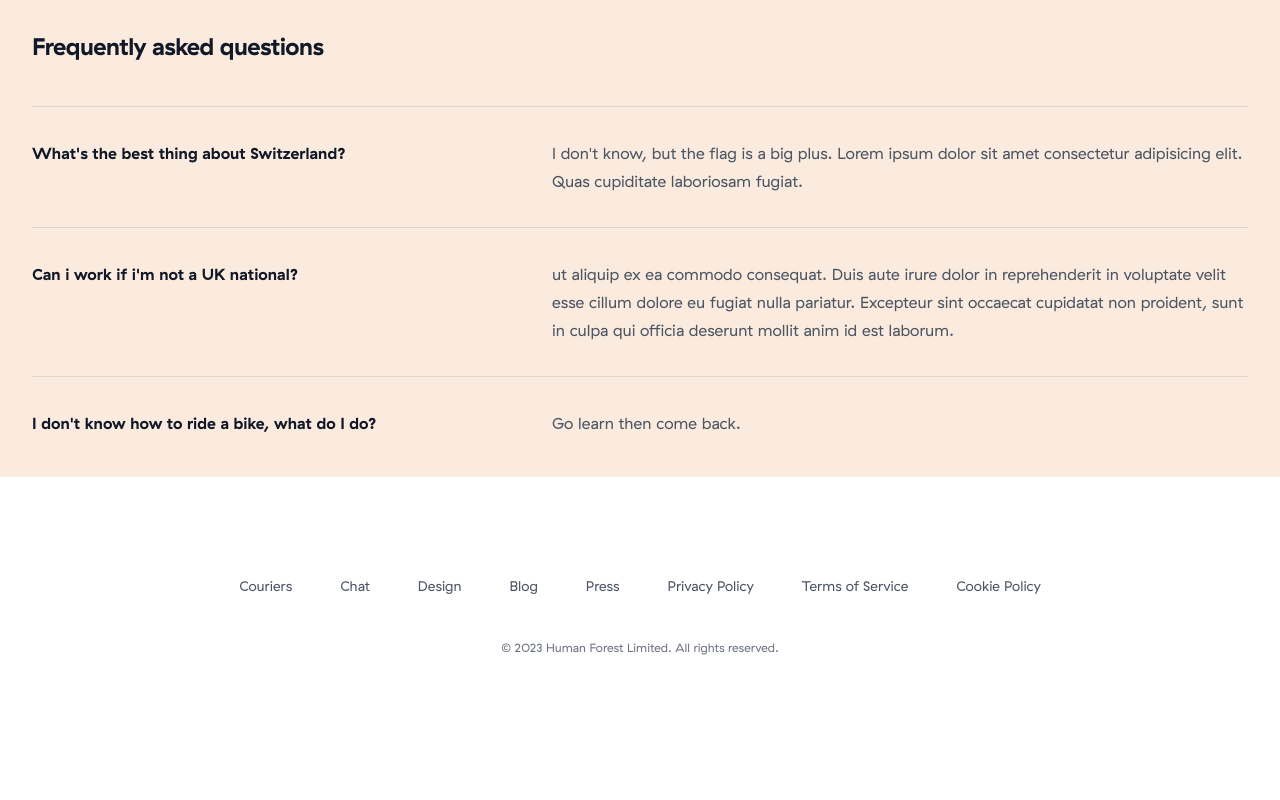
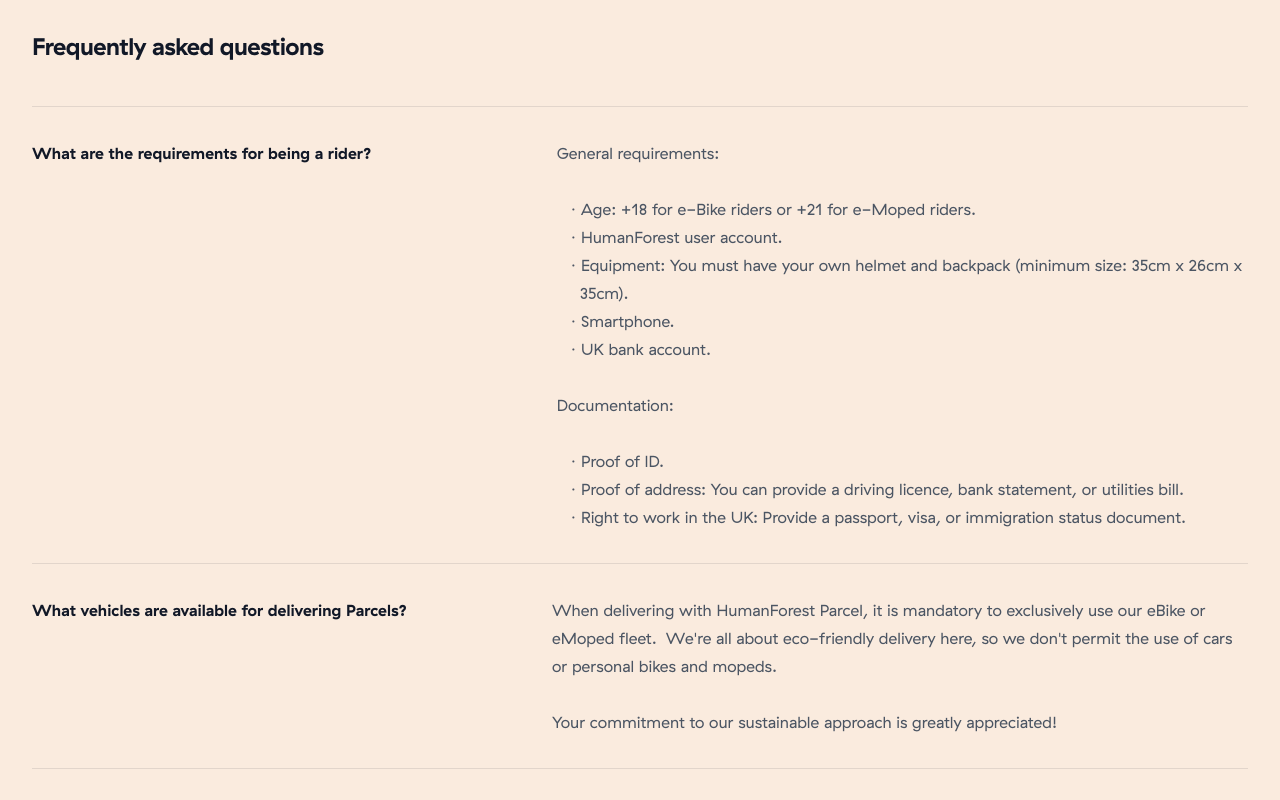
Before and after one commit to humanforest/parcel-website, a Next.js app: page /couriers in a window 1280 px wide. Shown: the part 1200-2000 px from the top of the page. Before the commit the page ends 1954 px from the top, so only its background shows below. Built offline with nearby package versions, Linux system fonts and the light colour scheme.

Commit message:
Added new FAQS

```diff
--- a/app/(main)/couriers/page.tsx
+++ b/app/(main)/couriers/page.tsx
@@ -12,20 +12,35 @@
 const faqs = [
   {
     id: 1,
-    question: "What's the best thing about Switzerland?",
-    answer:
-      "I don't know, but the flag is a big plus. Lorem ipsum dolor sit amet consectetur adipisicing elit. Quas cupiditate laboriosam fugiat.",
+    question: "What are the requirements for being a rider?",
+    answer: ` General requirements:
+
+    · Age: +18 for e-Bike riders or +21 for e-Moped riders.
+    · HumanForest user account.
+    · Equipment: You must have your own helmet and backpack (minimum size: 35cm x 26cm x       35cm).
+    · Smartphone.
+    · UK bank account.
+
+ Documentation:
+
+    · Proof of ID.
+    · Proof of address: You can provide a driving licence, bank statement, or utilities bill.
+    · Right to work in the UK: Provide a passport, visa, or immigration status document.`
   },
   {
     id: 2,
-    question: "Can i work if i'm not a UK national?",
-    answer:
-      "ut aliquip ex ea commodo consequat. Duis aute irure dolor in reprehenderit in voluptate velit esse cillum dolore eu fugiat nulla pariatur. Excepteur sint occaecat cupidatat non proident, sunt in culpa qui officia deserunt mollit anim id est laborum.",
+    question: "What vehicles are available for delivering Parcels?",
+    answer: `When delivering with HumanForest Parcel, it is mandatory to exclusively use our eBike or eMoped fleet.  We're all about eco-friendly delivery here, so we don't permit the use of cars or personal bikes and mopeds.
+
+Your commitment to our sustainable approach is greatly appreciated!`
   },
   {
     id: 3,
-    question: "I don't know how to ride a bike, what do I do?",
-    answer: "Go learn then come back.",
+    question: "How much do I get paid?",
+    answer: `When you complete a delivery, you will receive payment based on factors such as distance and other variables. Before accepting a job, we will always provide you with the exact amount you will earn.
+For each delivery, you are guaranteed a minimum pay of £5.7, regardless of the distance. In addition, you will earn £2 per extra kilometre covered. This payment structure applies to both bikes and e-mopeds.
+
+Your daily earnings will be visible, and fees are paid on a weekly basis. Furthermore, as a rider, you will receive 100% of any tips you receive, which are currently provided in cash.`
   },
 
 ]
@@ -250,7 +265,7 @@
                   {faq.question}
                 </dt>
                 <dd className="mt-4 lg:col-span-7 lg:mt-0">
-                  <p className="text-base leading-7 text-gray-600">
+                  <p className="text-base leading-7 text-gray-600 whitespace-pre-line whitespace-break-spaces ...">
                     {faq.answer}
                   </p>
                 </dd>
```
